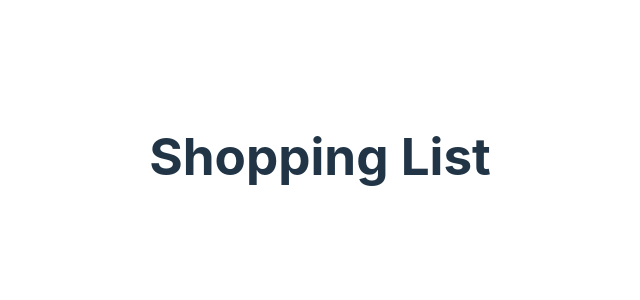
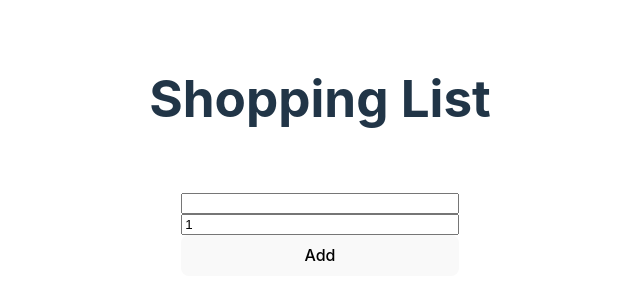
Before and after one commit to p-adams/shopping-list, a React (Vite) app: page / in a window 1280 px wide. Shown: the part 212-512 px from the top of the page, without its empty margins (320-960 px from the left). Built offline with nearby package versions, Linux system fonts and the light colour scheme.

Commit message:
add ability to add  and render new shopping items

```diff
--- a/package.json
+++ b/package.json
@@ -10,6 +10,7 @@
     "preview": "vite preview"
   },
   "dependencies": {
+    "nanoid": "^5.0.6",
     "react": "^18.2.0",
     "react-dom": "^18.2.0"
   },
--- a/src/ShoppingList.tsx
+++ b/src/ShoppingList.tsx
@@ -1,7 +1,9 @@
 import { useState } from "react";
+import { nanoid } from "nanoid";
 import "./ShoppingList.css";
 
 interface ShoppingListItem {
+  id?: string;
   name: string;
   quantity: number;
   isPurchased: boolean;
@@ -11,7 +13,44 @@ function ShoppingList() {
   const [shoppingListItems, setShoppingListItems] = useState<
     ShoppingListItem[]
   >([]);
-  return <div className="shopping-list-wrapper">{/* TODO: implement */}</div>;
+  const [newItem, setNewItem] = useState<ShoppingListItem>({
+    id: nanoid(),
+    name: "",
+    quantity: 1,
+    isPurchased: false,
+  });
+  function addNewItem() {
+    setShoppingListItems((items) => [...items, newItem]);
+  }
+  return (
+    <div className="shopping-list-wrapper">
+      <input
+        value={newItem?.name}
+        onChange={(e) =>
+          setNewItem((prevItem) => ({ ...prevItem, name: e.target.value }))
+        }
+      />
+      <input
+        min={1}
+        type="number"
+        value={newItem?.quantity}
+        onChange={(e) =>
+          setNewItem((prevItem) => ({
+            ...prevItem,
+            quantity: Number(e.target.value),
+          }))
+        }
+      />
+      <button onClick={() => addNewItem()}>Add</button>
+      <ul>
+        {shoppingListItems.map((item) => (
+          <li key={item.id}>
+            {item.name} - {item.quantity}
+          </li>
+        ))}
+      </ul>
+    </div>
+  );
 }
 
 export default ShoppingList;
```
Also changed, not shown: 1 other file (tests, documents, lock files or other folders).
